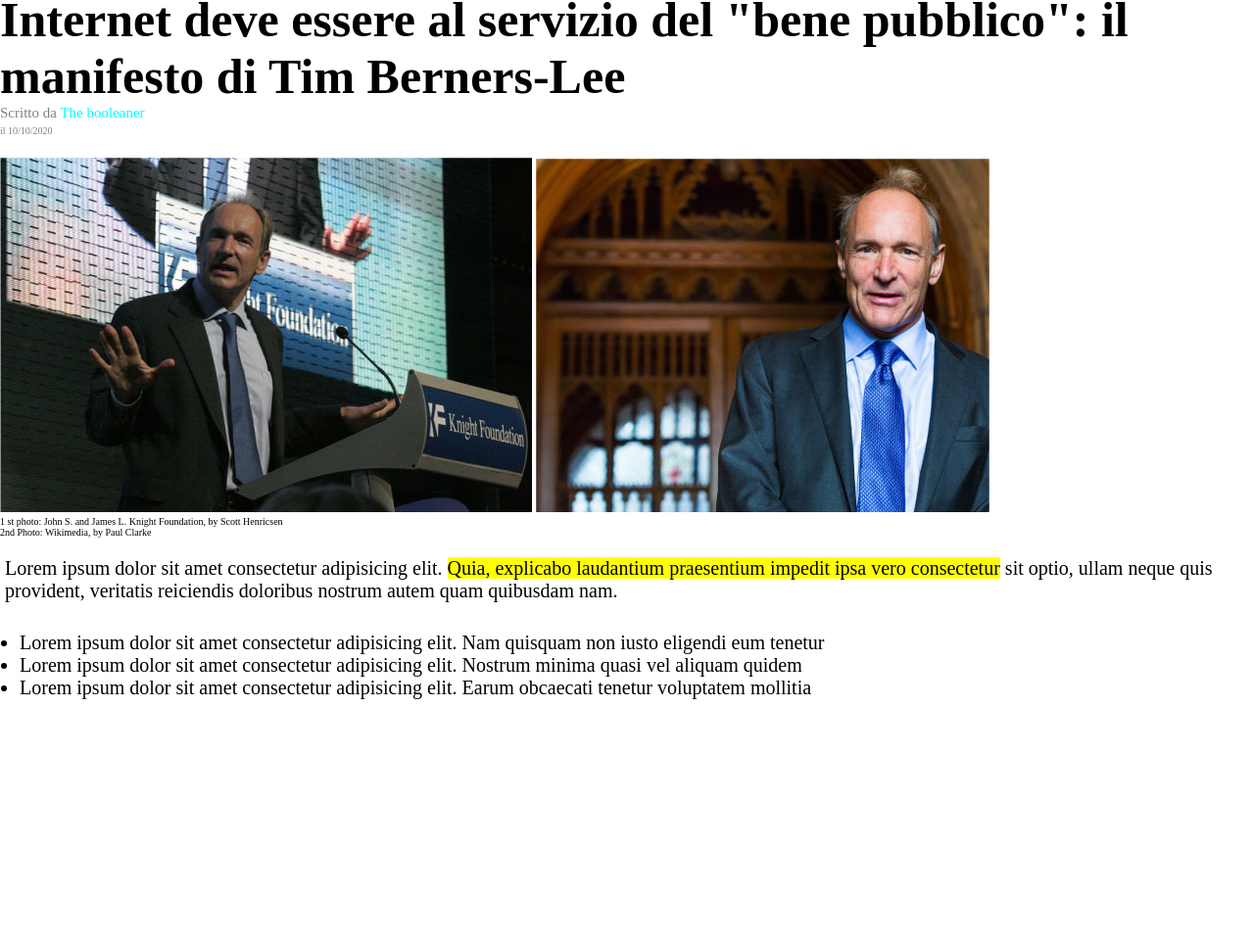
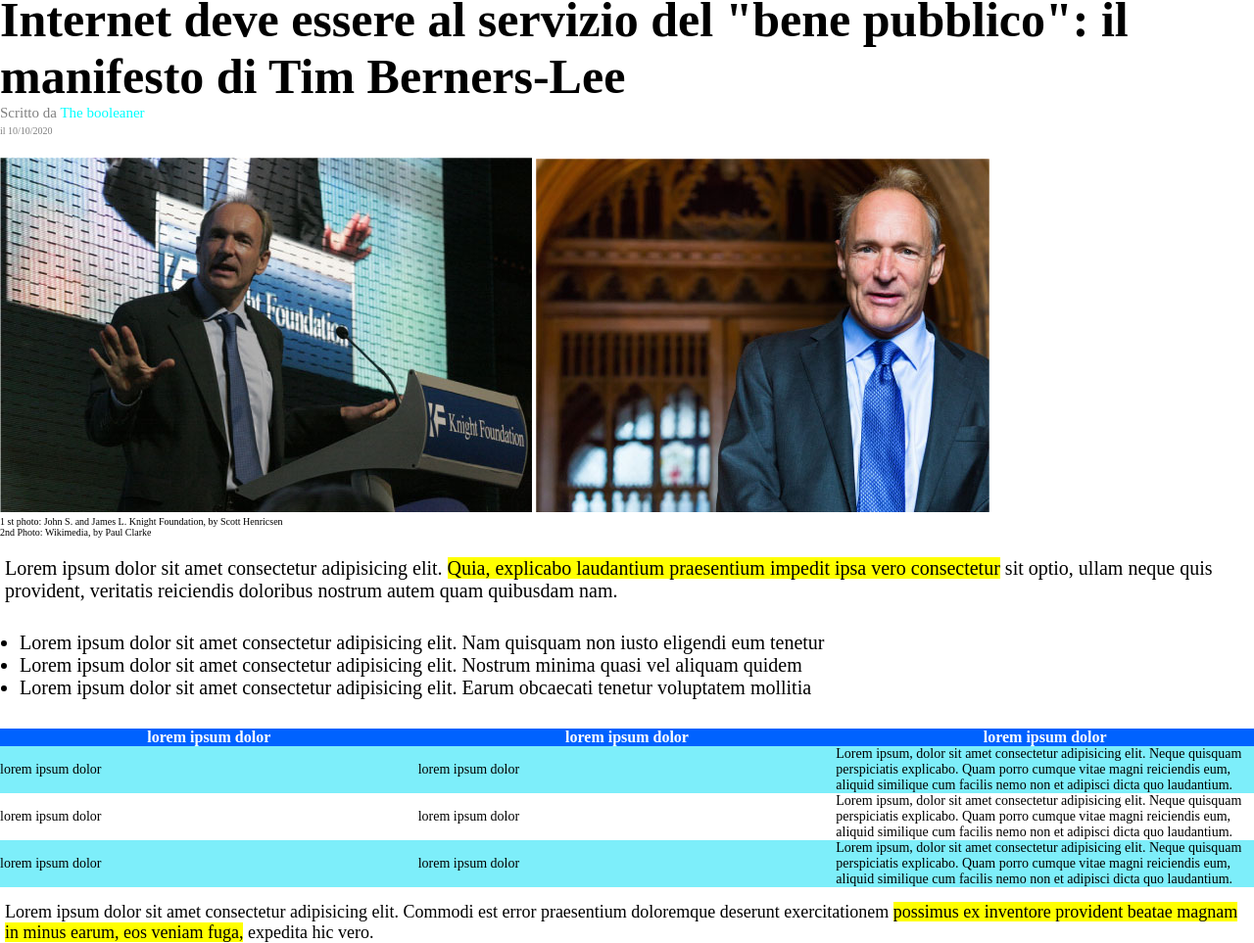
Before and after one commit to LucaFormica17/html-css-booleaner, a plain HTML site: page index.html in a window 1280 px wide. Shown: the part 109-1072 px from the top of the page at 98% size. Before the commit the page ends 823 px from the top, so only its background shows below. Drawn offline with Linux system fonts and the light colour scheme.

Commit message:
[UPDATE] added table and second paragraph

```diff
--- a/css/style.css
+++ b/css/style.css
@@ -61,3 +61,31 @@ ul{
     margin-top: 30px;
     margin-left: 20px;
 }
+
+table{
+    margin-top: 30px;
+    border-collapse: collapse;
+}
+
+thead{
+    background-color: rgb(0, 98, 255);
+}
+
+th{
+    color: white;
+    width: 30%;
+    font-size: 16px;
+}
+
+td{
+    font-size: 14px;
+}
+
+.colored-row{
+    background-color: rgb(125, 238, 250);
+}
+
+#second-paragraph{
+    margin-top: 15px;
+    font-size: 18px;
+}
--- a/index.html
+++ b/index.html
@@ -15,6 +15,7 @@
         </header>
         <!-- main section -->
         <main>
+            <!-- first paragraph and unorder list -->
             <div>
                 <h1>Internet deve essere al servizio del "bene pubblico": il manifesto di Tim Berners-Lee</h1>
                 <div id="subtitle">
@@ -34,6 +35,36 @@
                     <li>Lorem ipsum dolor sit amet consectetur adipisicing elit. Earum obcaecati tenetur voluptatem mollitia </li>
                 </ul>
             </div>
+            <!-- table and secon paragraph -->
+            <div>
+                <table>
+                    <thead>
+                        <tr>
+                            <th>lorem ipsum dolor</th>
+                            <th>lorem ipsum dolor</th>
+                            <th>lorem ipsum dolor</th>
+                        </tr>
+                    </thead>
+                    <tbody>
+                        <tr class="colored-row">
+                            <td>lorem ipsum dolor</td>
+                            <td>lorem ipsum dolor</td>
+                            <td>Lorem ipsum, dolor sit amet consectetur adipisicing elit. Neque quisquam perspiciatis explicabo. Quam porro cumque vitae magni reiciendis eum, aliquid similique cum facilis nemo non et adipisci dicta quo laudantium.</td>
+                        </tr>
+                        <tr>
+                            <td>lorem ipsum dolor</td>
+                            <td>lorem ipsum dolor</td>
+                            <td>Lorem ipsum, dolor sit amet consectetur adipisicing elit. Neque quisquam perspiciatis explicabo. Quam porro cumque vitae magni reiciendis eum, aliquid similique cum facilis nemo non et adipisci dicta quo laudantium.</td>
+                        </tr>
+                        <tr class="colored-row">
+                            <td>lorem ipsum dolor</td>
+                            <td>lorem ipsum dolor</td>
+                            <td>Lorem ipsum, dolor sit amet consectetur adipisicing elit. Neque quisquam perspiciatis explicabo. Quam porro cumque vitae magni reiciendis eum, aliquid similique cum facilis nemo non et adipisci dicta quo laudantium.</td>
+                        </tr>
+                    </tbody>
+                </table>
+                <p id="second-paragraph">Lorem ipsum dolor sit amet consectetur adipisicing elit. Commodi est error praesentium doloremque deserunt exercitationem <span class="highlight">possimus ex inventore provident beatae magnam in minus earum, eos veniam fuga,</span>  expedita hic vero.</p>
+            </div>
         </main>
         <footer></footer>
     </body>
```
